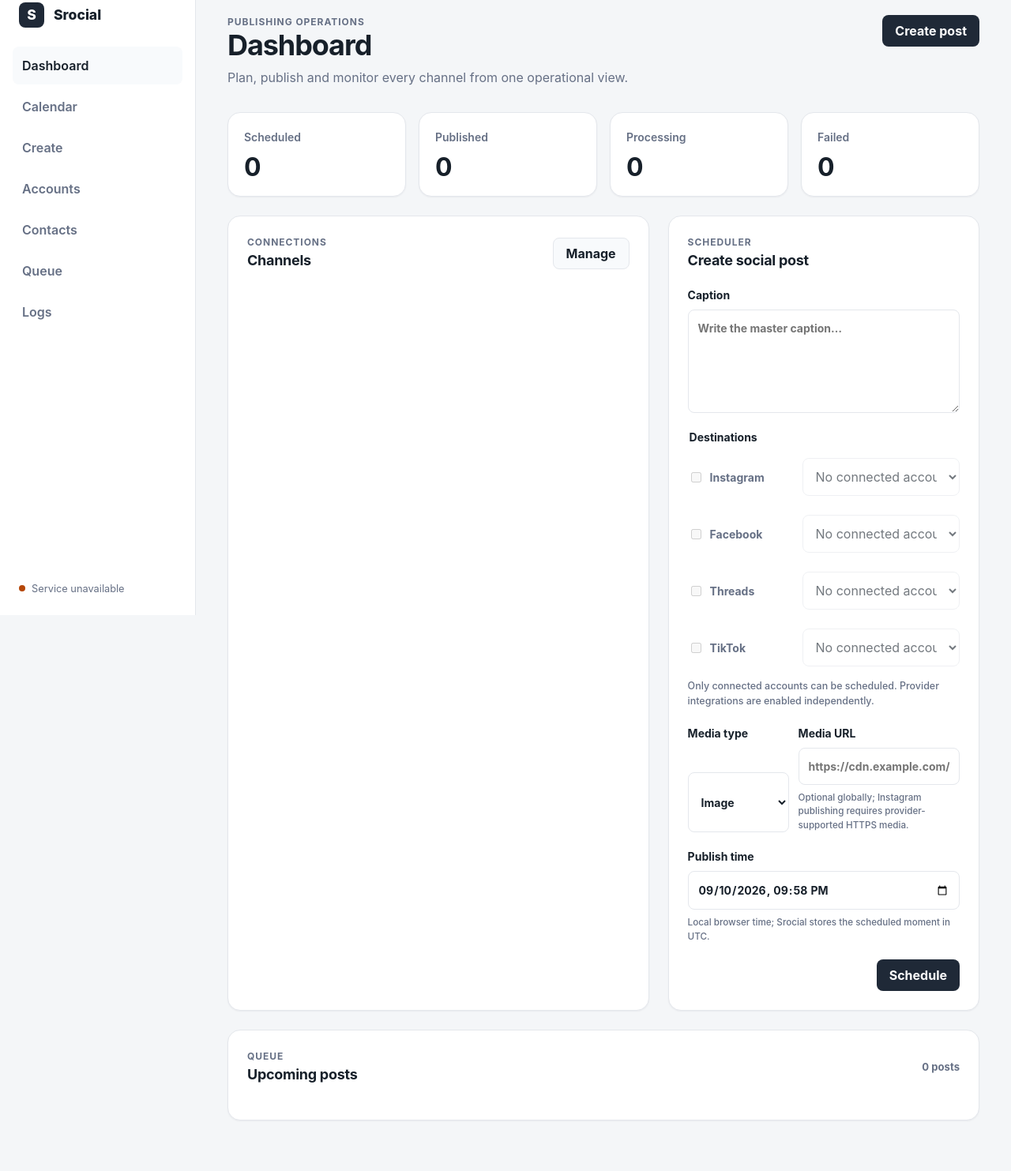
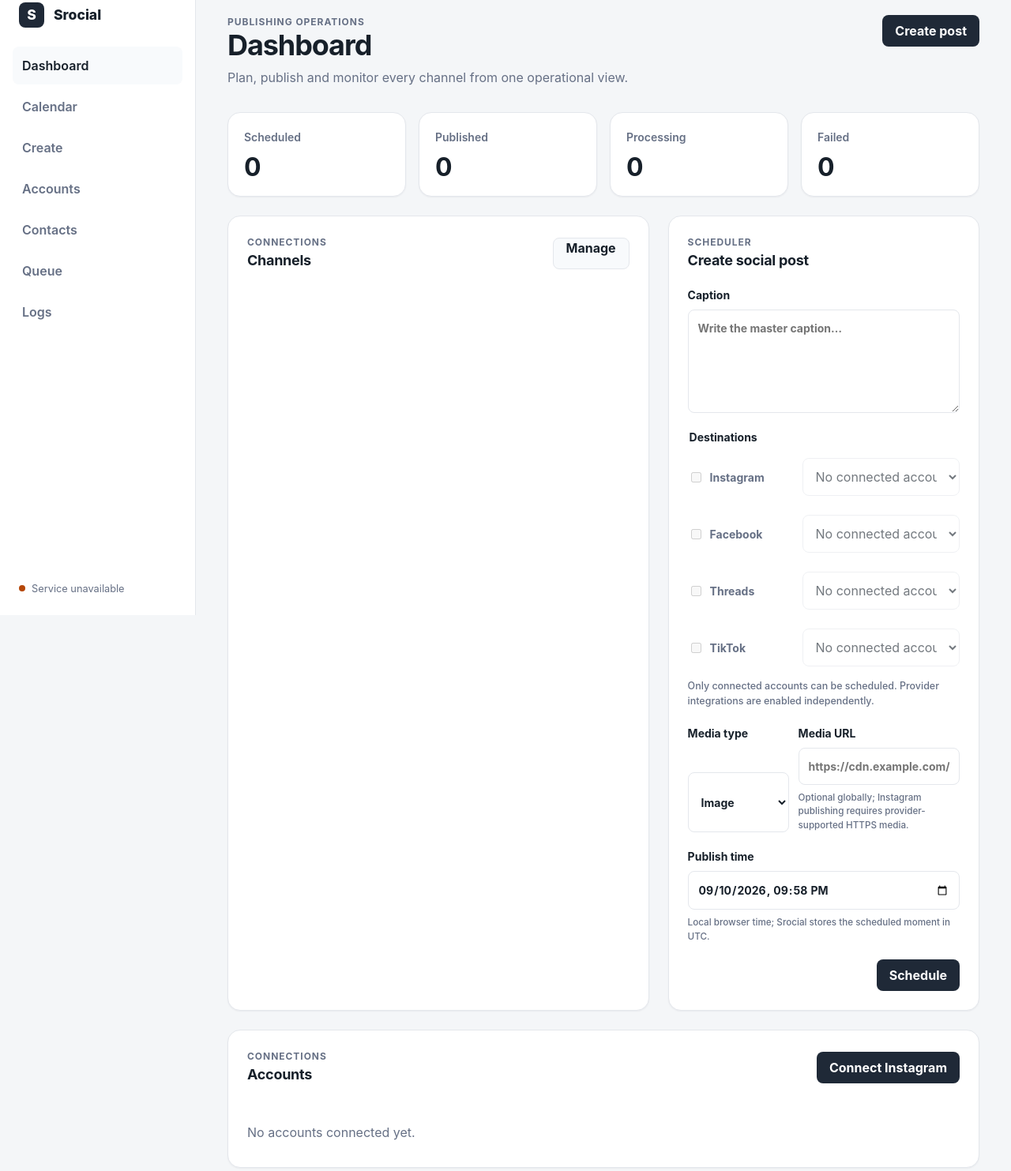
Before and after one commit to OzansanT/srocial, a website with bundled scripts: page client/index.html in a window 1280 px wide. Shown: the part 21-1504 px from the top of the page at 79% size. Before the commit the page ends 1480 px from the top, so only its background shows below. Built offline with nearby package versions, Linux system fonts and the light colour scheme; files whose address does not match are found by name.

Commit message:
feat: add browser accounts panel

```diff
--- a/client/index.html
+++ b/client/index.html
@@ -16,6 +16,7 @@
   <link rel="stylesheet" href="/css/components/select.css">
   <link rel="stylesheet" href="/css/pages/dashboard.css">
   <link rel="stylesheet" href="/css/pages/composer.css">
+  <link rel="stylesheet" href="/css/pages/accounts.css">
 </head>
 <body>
   <div class="app-shell">
@@ -48,7 +49,7 @@
 
       <section class="dashboard-grid">
         <article class="card panel">
-          <div class="panel__header"><div><p class="eyebrow">Connections</p><h2>Channels</h2></div><button class="button button--secondary" type="button">Manage</button></div>
+          <div class="panel__header"><div><p class="eyebrow">Connections</p><h2>Channels</h2></div><a class="button button--secondary" href="#accounts">Manage</a></div>
           <div id="channel-list" class="channel-list" aria-live="polite"></div>
         </article>
 
@@ -78,6 +79,15 @@
         </article>
       </section>
 
+      <section class="card panel accounts-panel" id="accounts" aria-labelledby="accounts-title">
+        <div class="panel__header">
+          <div><p class="eyebrow">Connections</p><h2 id="accounts-title">Accounts</h2></div>
+          <button class="button button--primary" id="connect-instagram" type="button">Connect Instagram</button>
+        </div>
+        <p class="form-feedback" id="accounts-feedback" aria-live="polite"></p>
+        <div id="account-list" class="account-list" aria-live="polite"></div>
+      </section>
+
       <section class="card panel scheduled-panel" id="queue">
         <div class="panel__header"><div><p class="eyebrow">Queue</p><h2>Upcoming posts</h2></div><span class="scheduled-panel__count" id="scheduled-post-count">0 posts</span></div>
         <div id="scheduled-post-list" class="scheduled-list" aria-live="polite"></div>
```
